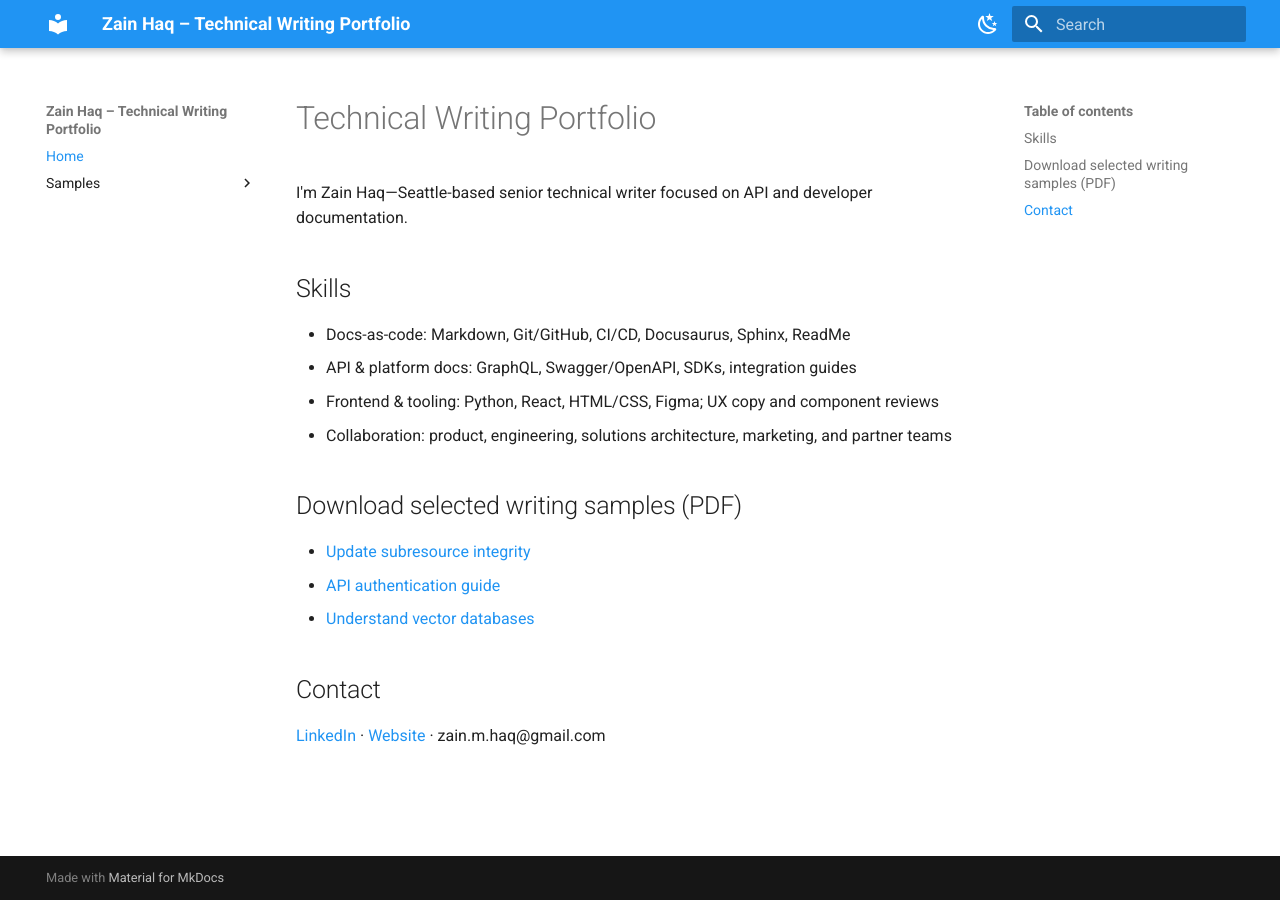
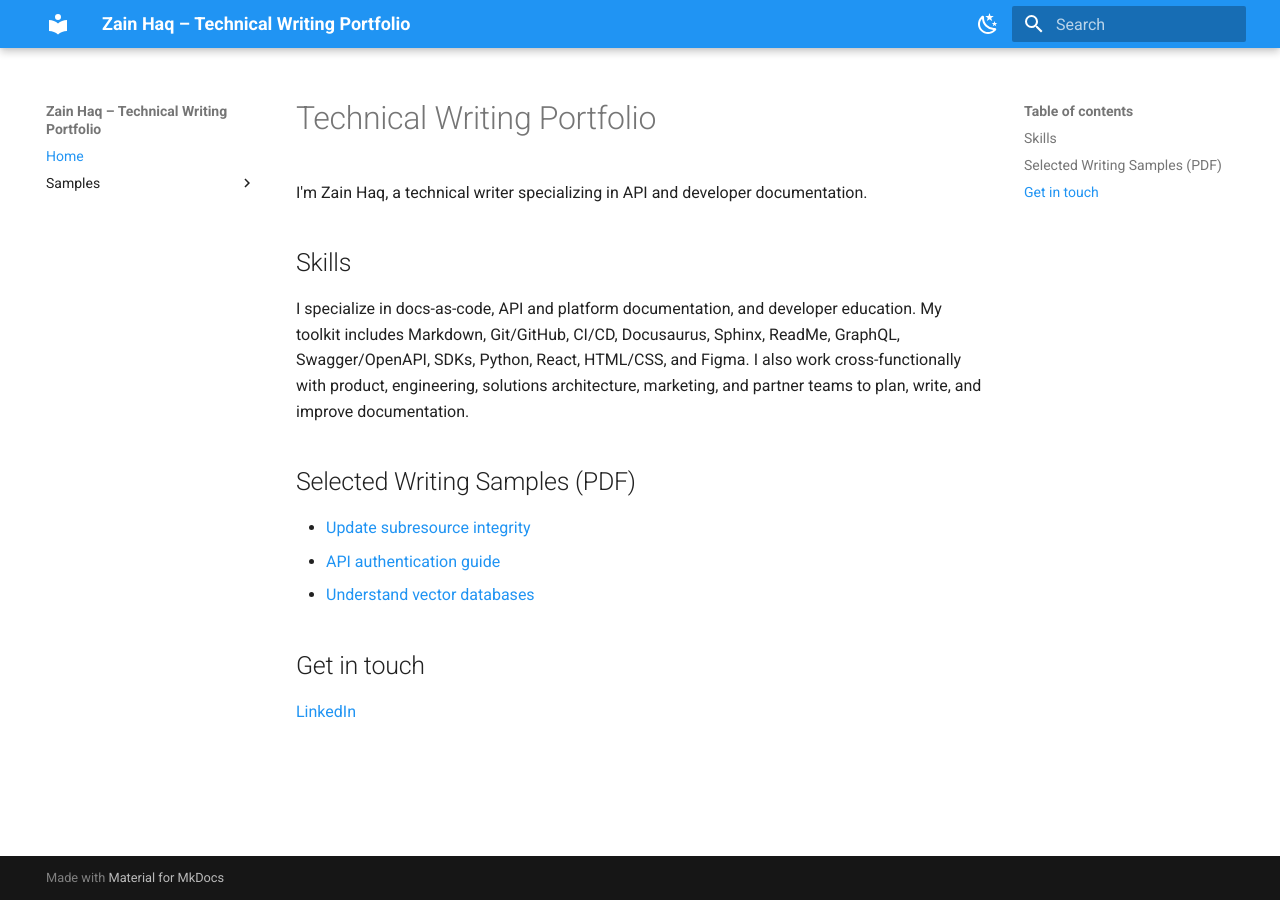
Before and after one commit to zainmhaq/zainhaq-portfolio, an MkDocs documentation site: the page built from docs/index.md, in a window 1280 px wide. Built offline with MkDocs 1.6.1 and Material for MkDocs 9.7.7, drawn with Linux system fonts in a browser that asks for light colours.

Commit message:
Update index.md

```diff
--- a/docs/index.md
+++ b/docs/index.md
@@ -1,17 +1,14 @@
 # Technical Writing Portfolio
 
-I'm Zain Haq—Seattle-based senior technical writer focused on API and developer documentation.
+I'm Zain Haq, a technical writer specializing in API and developer documentation.
 
 ## Skills
-- Docs-as-code: Markdown, Git/GitHub, CI/CD, Docusaurus, Sphinx, ReadMe
-- API & platform docs: GraphQL, Swagger/OpenAPI, SDKs, integration guides
-- Frontend & tooling: Python, React, HTML/CSS, Figma; UX copy and component reviews
-- Collaboration: product, engineering, solutions architecture, marketing, and partner teams
+I specialize in docs-as-code, API and platform documentation, and developer education. My toolkit includes Markdown, Git/GitHub, CI/CD, Docusaurus, Sphinx, ReadMe, GraphQL, Swagger/OpenAPI, SDKs, Python, React, HTML/CSS, and Figma. I also work cross-functionally with product, engineering, solutions architecture, marketing, and partner teams to plan, write, and improve documentation.
 
-## Download selected writing samples (PDF)
+## Selected Writing Samples (PDF)
 - [Update subresource integrity](assets/pdfs/zainhaq-update-subresource-integrity.pdf)
 - [API authentication guide](assets/pdfs/zainhaq-api-authentication.pdf)
 - [Understand vector databases](assets/pdfs/zainhaq-understand-vector-databases.pdf)
 
-## Contact
-[LinkedIn](https://www.linkedin.com/in/zain-haq/) · [Website](https://zainmhaq.com) · zain.m.haq@gmail.com
+## Get in touch
+[LinkedIn](https://www.linkedin.com/in/zain-haq/)
```
